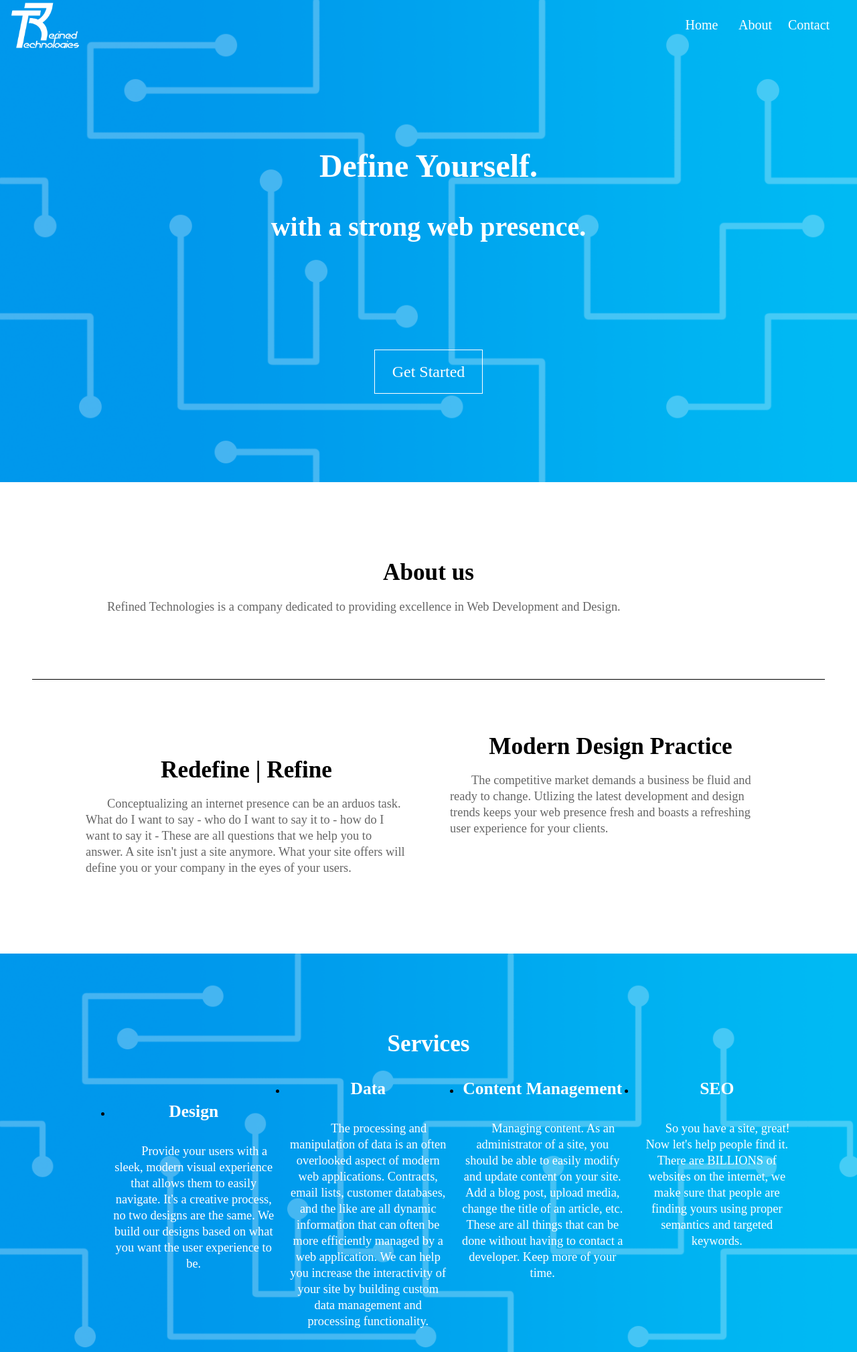
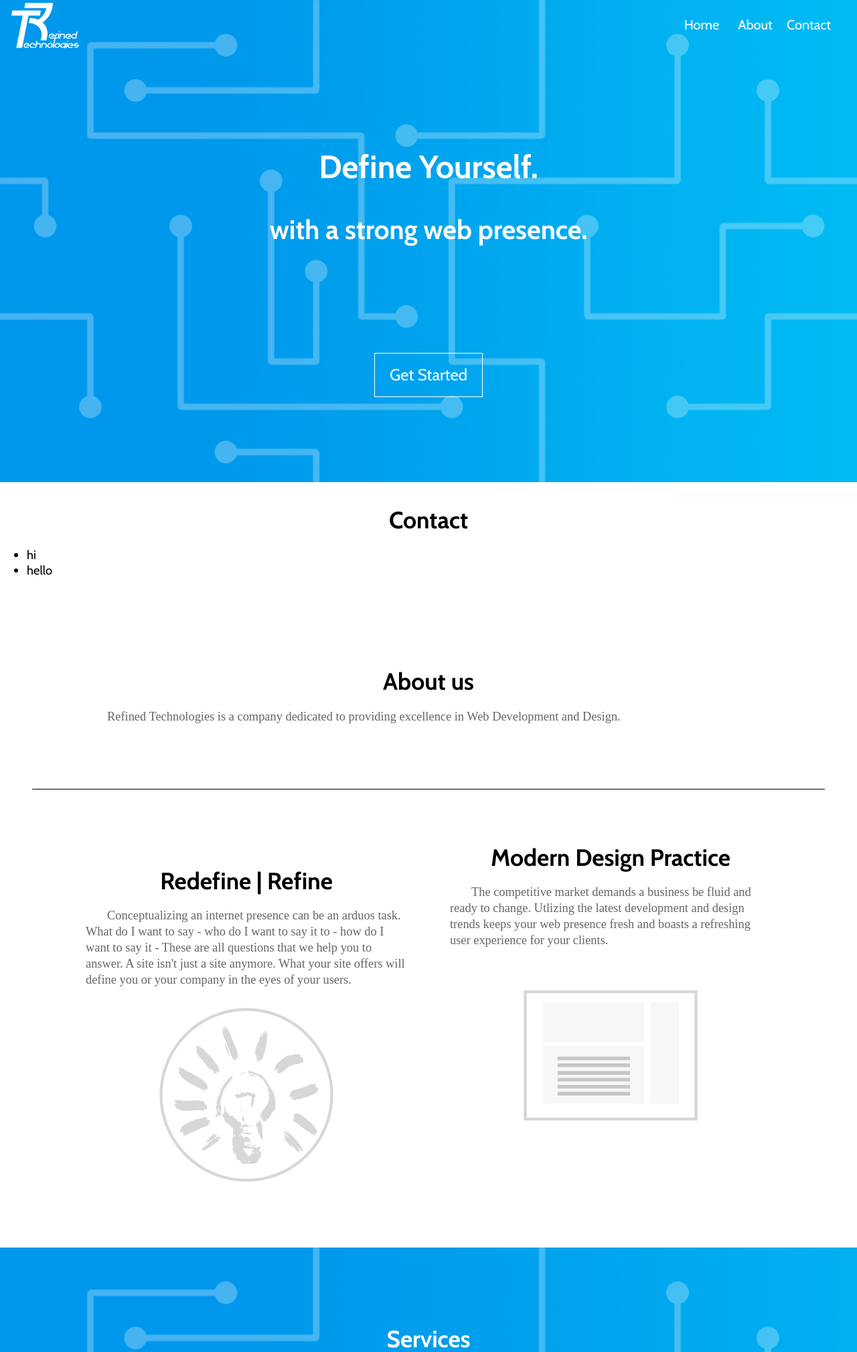
Before and after one commit to davemperlman/rftech, a PHP site: page / in a window 1280 px wide. Shown: the top 2019 px of the page at 67% size. Run offline with PHP 8.4, Linux system fonts and the light colour scheme; some libraries are stand-ins or nearby versions.

Commit message:
making progress

```diff
--- a/_scss/main.scss
+++ b/_scss/main.scss
@@ -161,18 +161,19 @@
 @media screen and ( max-width: map-get($breaks, mobile) ) {
 	header {
 		nav {
-			display: none;
 			transition: all .5s;
 			float: none;
 			background-color: rgba(0,0,0,.9);
 			width: 100%;
+			top: 0;
+			margin-top: -100vh;
 			height: 100vh;
 			position: absolute;
 			overflow: hidden;
 			&.height {
 				display: block;
-				top: 0;
-				transition: all .5s;
+				margin-top: 0;
+				transition: all .25s;
 			}
 			.topnav {
 				width: 100%;
@@ -205,9 +206,11 @@
 	margin: 0 auto;
 	width: 100%;
 	font-size: map-get($fonts, text);
+	font-family: 'Cabin', sans-serif;
 	p {
 		line-height: 1.5rem;
 		color: #666;
+		font-family: serif;
 		text-indent: 2rem;
 		margin-bottom: 1rem;
 	}
@@ -242,8 +245,9 @@
 		break-inside: avoid;
 		margin: 0 auto;
 		img {
-			margin: 2rem auto;
+			margin: .5rem auto 2rem;
 			display: block;
+			width: 60%;
 		}
 	}
 }
@@ -272,6 +276,28 @@
 		li {
 			text-align: center;
 			break-inside: avoid;
+			height: 650px;
+			position: relative;
+			@media screen and ( max-width: map-get($breaks, tablet) ) {
+				height: auto;
+			}
+			img {
+				width: 100%;
+				position: absolute;
+				bottom: 0;
+				left: 0;
+				// @media screen and ( max-width: map-get($breaks, wide) ) {
+				// 	width: 60%;
+				// 	right: 0;
+				// 	margin: auto;
+				// 	display: block;
+				// }
+				@media screen and ( max-width: map-get($breaks, wide) ) {
+					position: relative;
+					width: 50%;
+					margin: 0rem auto;
+				}
+			}
 			h4 {
 				color: map-get($colors, h4w);
 				font-size: map-get($fonts, h4);
@@ -295,6 +321,9 @@
 	div {
 		height: 50%;
 		// padding-top: 25%;
+		@media screen and ( max-width: map-get($breaks, mobile) ) {
+			width: 100%;
+		}
 		width: 50%;
 		// margin: 0 auto;
 		position: absolute;
@@ -307,6 +336,7 @@
 		text-align: center;
 		h1 {
 			font-size: map-get($fonts, h1);
+			font-weight: 900;
 			color: map-get($colors, h1);
 		}
 		h2 {
--- a/css/main.css
+++ b/css/main.css
@@ -99,18 +99,19 @@
       column-count: 1; } }
 @media screen and (max-width: 480px) {
   header nav {
-    display: none;
     transition: all .5s;
     float: none;
     background-color: rgba(0, 0, 0, 0.9);
     width: 100%;
+    top: 0;
+    margin-top: -100vh;
     height: 100vh;
     position: absolute;
     overflow: hidden; }
     header nav.height {
       display: block;
-      top: 0;
-      transition: all .5s; }
+      margin-top: 0;
+      transition: all .25s; }
     header nav .topnav {
       width: 100%;
       height: 20%;
@@ -133,10 +134,12 @@
 body {
   margin: 0 auto;
   width: 100%;
-  font-size: 1.15rem; }
+  font-size: 1.15rem;
+  font-family: 'Cabin', sans-serif; }
   body p {
     line-height: 1.5rem;
     color: #666;
+    font-family: serif;
     text-indent: 2rem;
     margin-bottom: 1rem; }
 
@@ -166,8 +169,9 @@
     break-inside: avoid;
     margin: 0 auto; }
     .info div img, .about div img {
-      margin: 2rem auto;
-      display: block; }
+      margin: .5rem auto 2rem;
+      display: block;
+      width: 60%; }
 
 .services-wrap {
   width: 100%;
@@ -189,7 +193,22 @@
     width: 100%; }
     .services ul li {
       text-align: center;
-      break-inside: avoid; }
+      break-inside: avoid;
+      height: 650px;
+      position: relative; }
+      @media screen and (max-width: 676px) {
+        .services ul li {
+          height: auto; } }
+      .services ul li img {
+        width: 100%;
+        position: absolute;
+        bottom: 0;
+        left: 0; }
+        @media screen and (max-width: 990px) {
+          .services ul li img {
+            position: relative;
+            width: 50%;
+            margin: 0rem auto; } }
       .services ul li h4 {
         color: #fff;
         font-size: 1.6rem;
@@ -216,8 +235,12 @@
     bottom: 0;
     margin: auto;
     text-align: center; }
+    @media screen and (max-width: 480px) {
+      .banner div {
+        width: 100%; } }
     .banner div h1 {
       font-size: 3rem;
+      font-weight: 900;
       color: #fff; }
     .banner div h2 {
       font-size: 2.5rem;
--- a/index.php
+++ b/index.php
@@ -6,6 +6,7 @@
 	<title>Refined Technologies</title>
 	<link rel="stylesheet" type="text/css" href="http://yui.yahooapis.com/3.18.1/build/cssreset/cssreset-min.css">
 	<link rel="stylesheet" href="css/main.css">
+	<link href="https://fonts.googleapis.com/css?family=Cabin:300,400,500,700" rel="stylesheet">
 	<script src="https://ajax.googleapis.com/ajax/libs/jquery/3.2.1/jquery.min.js"></script>
 </head>
 <body>
@@ -36,6 +37,13 @@
 		<span>Get Started</span>
 	</div>
 </section>
+<section class="block contact">
+	<h3>Contact</h3>
+	<ul>
+		<li>hi</li>
+		<li>hello</li>
+	</ul>
+</section>
 <div class="info-wrap">
 	<section class="block about">
 		<h3>About us</h3>
@@ -45,10 +53,10 @@
 		<div>
 			<h3>Redefine | Refine</h3>
 			<p>Conceptualizing an internet presence can be an arduos task. What do I want to say - who do I want to say it to - how do I want to say it - These are all questions that we help you to answer. A site isn't just a site anymore. What your site offers will define you or your company in the eyes of your users.</p>
-			<img src="http://via.placeholder.com/200x200" alt="">
+			<img src="img/lightbulb.png" alt="">
 			<h3>Modern Design Practice</h3>
 			<p>The competitive market demands a business be fluid and ready to change. Utlizing the latest development and design trends keeps your web presence fresh and boasts a refreshing user experience for your clients.</p>
-			<img src="http://via.placeholder.com/200x200" alt="">
+			<img src="img/design.png" alt="">
 		</div>
 	</section>
 </div>
@@ -59,22 +67,22 @@
 			<li>
 				<h4>Design</h4>
 				<p>Provide your users with a sleek, modern visual experience that allows them to easily navigate. It's a creative process, no two designs are the same. We build our designs based on what you want the user experience to be.</p>
-				<img src="http://via.placeholder.com/200x200" alt="">
+				<img src="img/design2.png" alt="">
 			</li>
 			<li>
 				<h4>Data</h4>
 				<p>The processing and manipulation of data is an often overlooked aspect of modern web applications. Contracts, email lists, customer databases, and the like are all dynamic information that can often be more efficiently managed by a web application. We can help you increase the interactivity of your site by building custom data management and processing functionality.</p>
-				<img src="http://via.placeholder.com/200x200" alt="">
+				<img src="img/data.png" alt="">
 			</li>
 			<li>
 				<h4>Content Management</h4>
 				<p>Managing content. As an administrator of a site, you should be able to easily modify and update content on your site. Add a blog post, upload media, change the title of an article, etc. These are all things that can be done without having to contact a developer. Keep more of your time.</p>
-				<img src="http://via.placeholder.com/200x200" alt="">
+				<img src="img/wordpress.png" alt="">
 			</li>
 			<li>
 				<h4>SEO</h4>
 				<p>So you have a site, great! Now let's help people find it. There are BILLIONS of websites on the internet, we make sure that people are finding yours using proper semantics and targeted keywords.</p>
-				<img src="http://via.placeholder.com/200x200" alt="">
+				<img src="img/seo.png" alt="">
 			</li>
 		</ul>
 	</section>
```
Also changed, not shown: img/data.png (added), img/design.png (added), img/design2.png (added), img/lightbulb.png (added), img/seo.png (added), img/wordpress.png (added), 1 other file.
